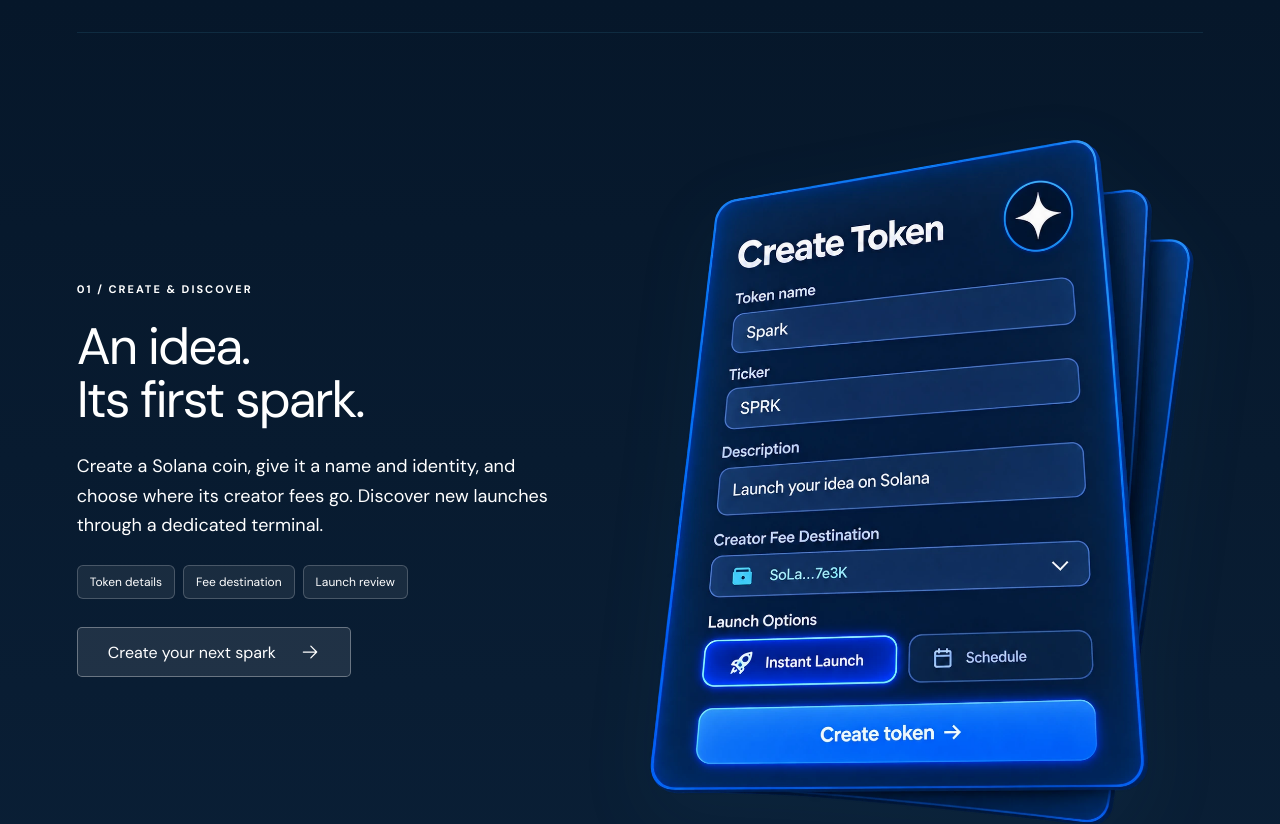
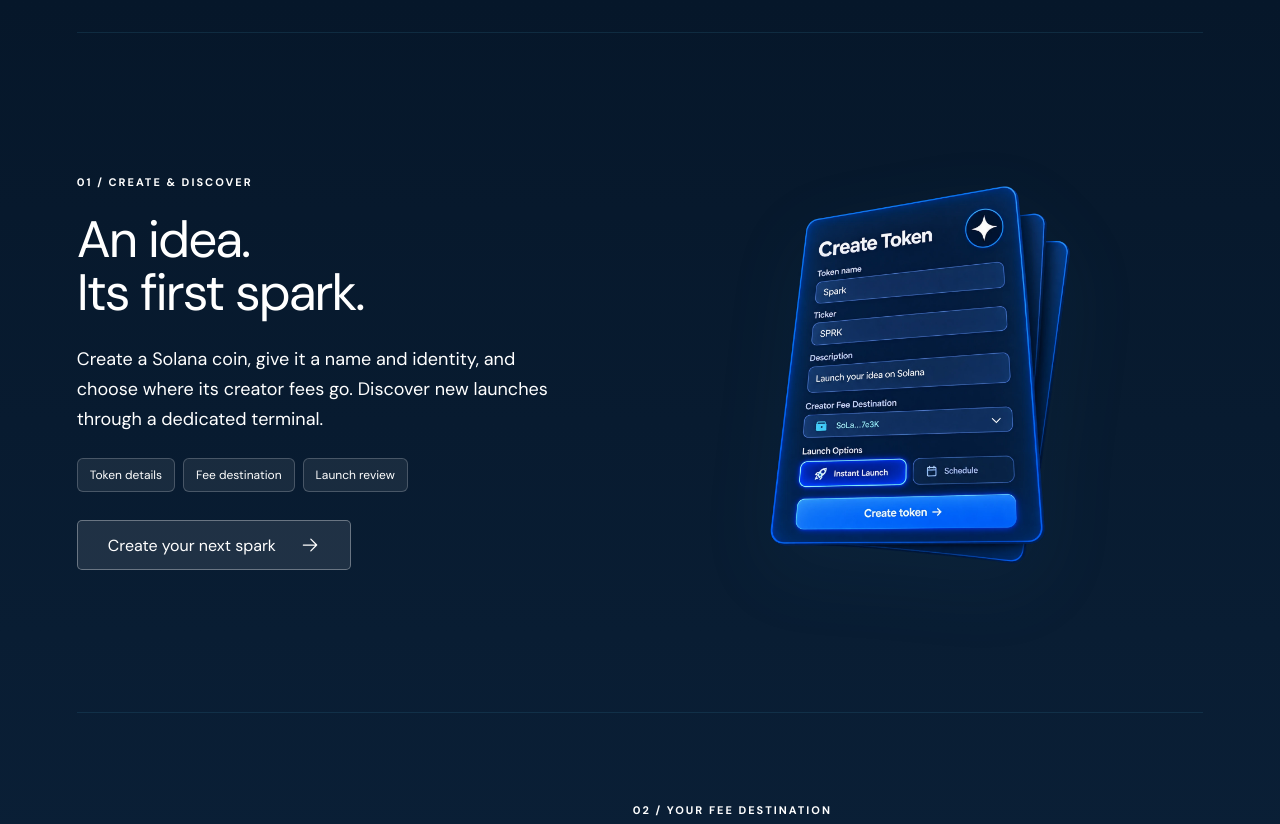
Before and after one commit to trenchsheikh/cinder, a website with bundled scripts: page index.html in a window 1280 px wide. Shown: the part 800-1624 px from the top of the page. Built offline with nearby package versions, Linux system fonts and the light colour scheme.

Commit message:
Reduce first-section graphic size

```diff
--- a/styles.css
+++ b/styles.css
@@ -98,3 +98,7 @@
 .story-tags span{background:#ffffff12;border-color:#ffffff35}
 .home-document *{scrollbar-color:#447694 #06172a}
 .home-document::-webkit-scrollbar-track{background:#06172a}.home-document::-webkit-scrollbar-thumb{border-color:#06172a}
+
+/* Keep the first story graphic compact within its existing column. */
+.story-section[aria-labelledby="launch-title"] .story-art img{width:55%;max-width:340px;margin-inline:auto}
+@media(max-width:600px){.story-section[aria-labelledby="launch-title"] .story-art img{width:60%;max-width:230px}}
```
